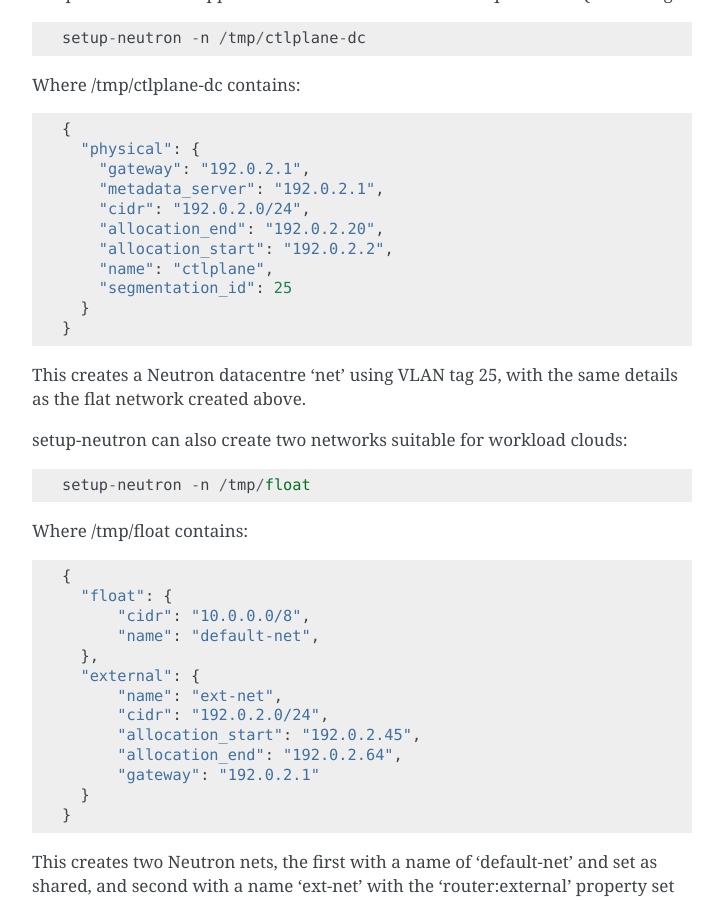
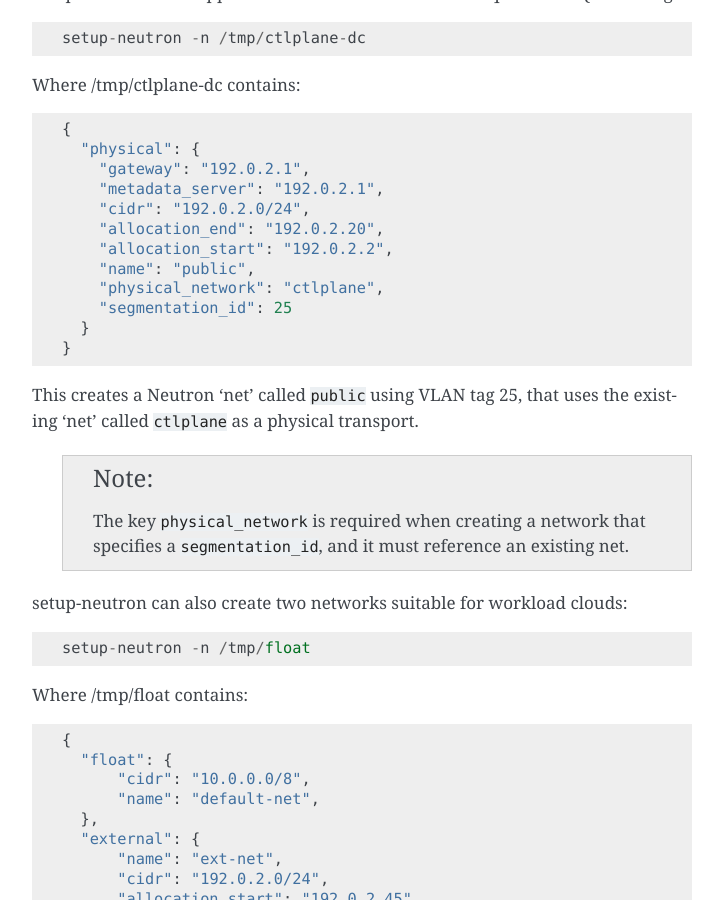
Before and after one commit to openstack-archive/os-cloud-config, a Sphinx documentation site: the page built from doc/source/usage.rst, in a window 1280 px wide and 900 px high, scrolled down 3485 px. Shown: the whole window, without its empty margins (388-1111 px from the left). Built offline with Sphinx 7.4.7, drawn with Linux system fonts in a browser that asks for light colours.

Commit message:
Do not hardcode datacentre as the physical network
Currently, setup-neutron's net creation code sets the
provider:physical_network property to 'datacentre' for VLAN'd networks.
This is incorrect, and in fact is a (somewhat) obvious regression from
the earlier VLAN code before the migration.

Change-Id: I677f3de70980d1db8cf64c822ad10e07368f928e
Closes-Bug: #1398457

```diff
--- a/doc/source/usage.rst
+++ b/doc/source/usage.rst
@@ -168,13 +168,19 @@ Where /tmp/ctlplane-dc contains::
         "cidr": "192.0.2.0/24",
         "allocation_end": "192.0.2.20",
         "allocation_start": "192.0.2.2",
-        "name": "ctlplane",
+        "name": "public",
+        "physical_network": "ctlplane",
         "segmentation_id": 25
       }
     }
 
-This creates a Neutron datacentre 'net' using VLAN tag 25, with the same
-details as the flat network created above.
+This creates a Neutron 'net' called ``public`` using VLAN tag 25, that uses
+the existing 'net' called ``ctlplane`` as a physical transport.
+
+ .. note::
+
+    The key ``physical_network`` is required when creating a network that
+    specifies a ``segmentation_id``, and it must reference an existing net.
 
 setup-neutron can also create two networks suitable for workload clouds::
 
```
Also changed, not shown: 2 other files.
